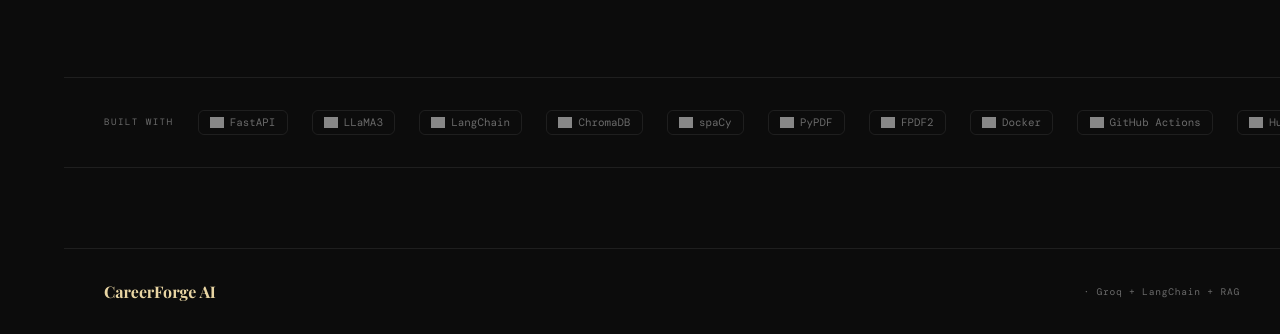
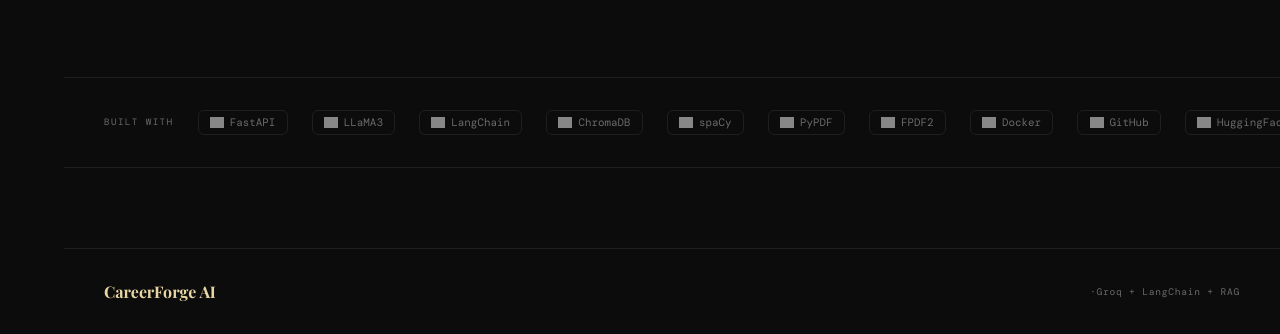
Before and after one commit to AJ-Devlopers/CareerForge-AI, a FastAPI app: page / in a window 1280 px wide. Shown: the part 1636-1970 px from the top of the page. Run offline with FastAPI, Linux system fonts and the light colour scheme; some web fonts are replaced; grey boxes are pictures that could not be loaded.

Commit message:
Changes in landing page

```diff
--- a/app/templates/landing.html
+++ b/app/templates/landing.html
@@ -205,7 +205,7 @@
   </span>
 
   <span class="tech-item">
-    <img src="https://img.icons8.com/color/24/github.png"/> GitHub Actions
+    <img src="https://img.icons8.com/color/24/github.png"/> GitHub
   </span>
 
   <span class="tech-item">
@@ -216,7 +216,7 @@
 <!-- FOOTER -->
 <footer>
   <div class="footer-brand">CareerForge AI</div>
-  <div class="footer-copy">· Groq + LangChain + RAG</div>
+  <div class="footer-copy">·Groq + LangChain + RAG</div>
 </footer>
 
 {% endblock %}
```
